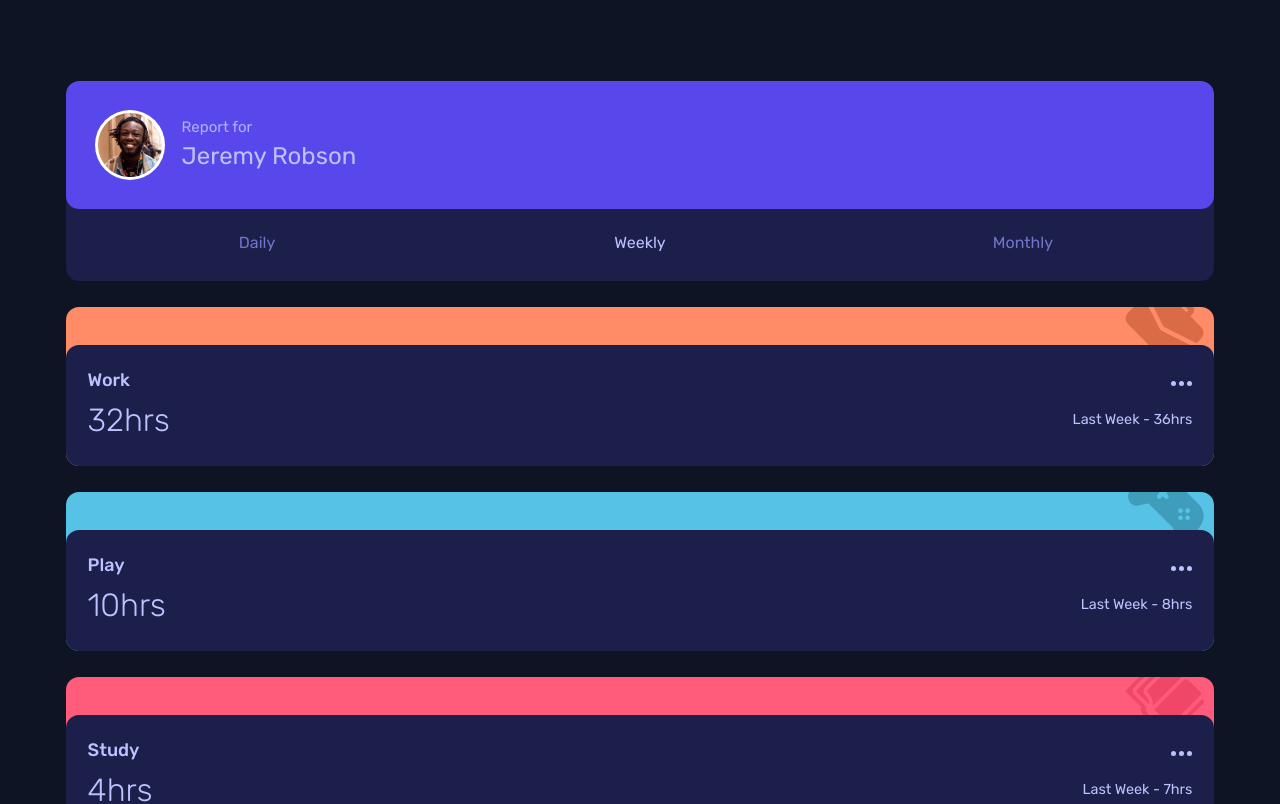
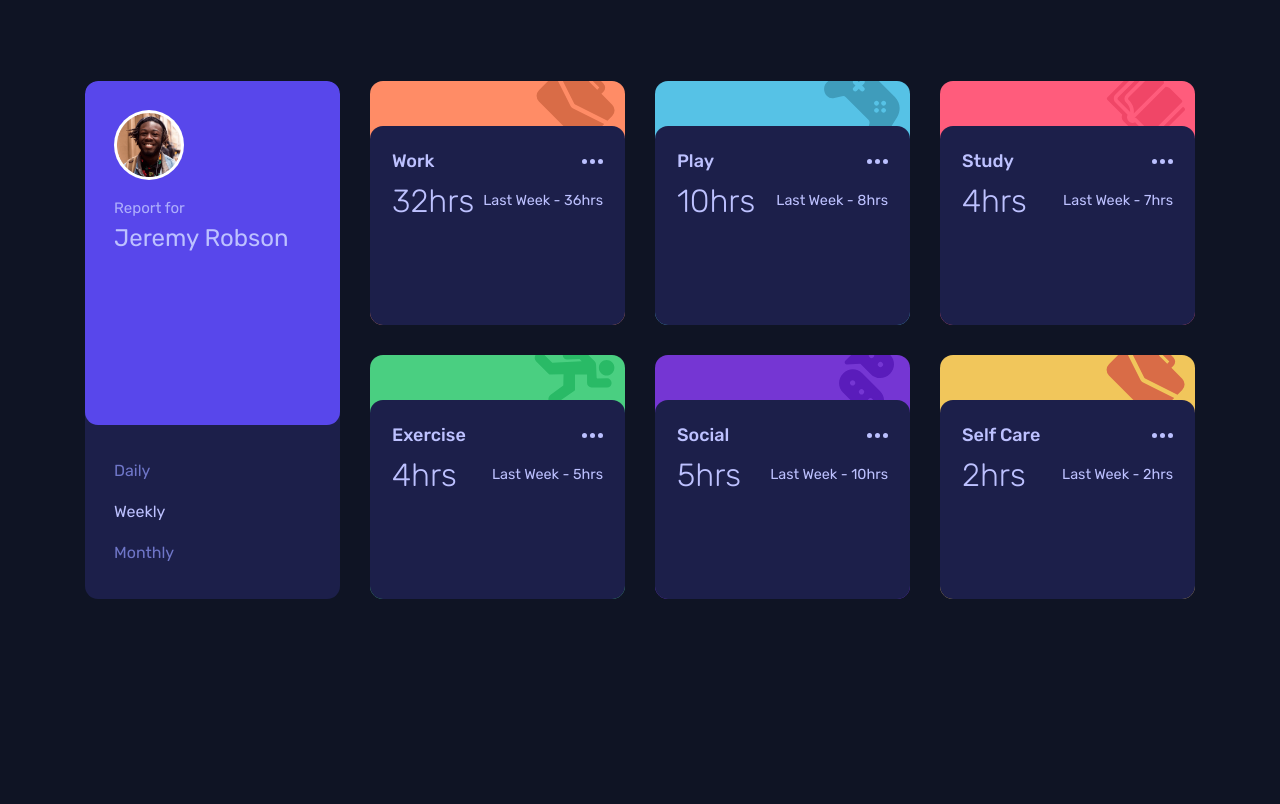
Before and after one commit to FarisPalayi/time-tracking-dashboard, a Vue app: page / in a window 1280 px wide. Shown: the top 804 px of the page. Built offline with nearby package versions, Linux system fonts and the light colour scheme.

Commit message:
💻 Create: Desktop first prototype

```diff
--- a/src/App.vue
+++ b/src/App.vue
@@ -11,6 +11,6 @@ import { data } from "./data/data";
   </main>
 </template>
 
-<style lang="scss">
-@use './assets/sass/global';
+<style lang="sass">
+@use './assets/sass/global'
 </style>
--- a/src/assets/sass/_abstracts.scss
+++ b/src/assets/sass/_abstracts.scss
@@ -11,7 +11,6 @@ $bold: 500;
 
 // other
 $bd-rs: 13px;
-$card-mobile-width: 91.173%;
 
 // font-family
 $font-primary: rubik, sans-serif;
@@ -47,10 +46,6 @@ $colors: (
   }
 }
 
-:root {
-  @include createCSSColorVariables($colors);
-}
-
 // function used to get nested values from a map
 @function map-deep-get($map, $keys...) {
   @each $key in $keys {
@@ -58,3 +53,9 @@ $colors: (
   }
   @return $map;
 }
+
+@mixin desktop() {
+  @media screen and (min-width: 920px) {
+    @content;
+  }
+}
--- a/src/assets/sass/global.sass
+++ b/src/assets/sass/global.sass
@@ -1,5 +1,14 @@
 @use './_reset'
 @use './abstracts' as a
+
+:root
+  @include a.createCSSColorVariables(a.$colors)
+  --card-mobile-width: 91.173%
+  --time-card-bg-img-height: 38px
+  @include a.desktop()
+    --card-mobile-width: 100%
+    --time-card-bg-img-height: 45px
+
 
 html
   font-size: 16px
@@ -10,16 +19,23 @@ html
 
 
 #app
-  padding: 10px
-  padding-top: 81px
+  padding: 81px 10px
+  padding-bottom: 60px
+  display: grid
+  place-items: center
 
 
 #app > main
-  display: flex
-  flex-direction: column
-  align-items: center
+  width: 100%
+  max-width: 1110px
+  display: grid
   justify-content: center
-  width: 100%
+  grid-template-columns: var(--card-mobile-width)
+  gap: 30px
+
+  @include a.desktop()
+    grid-template-columns: repeat(4, 255px)
+    grid-auto-rows: 244px
 
 
 h1
--- a/src/components/AvatarCard.vue
+++ b/src/components/AvatarCard.vue
@@ -24,9 +24,9 @@ section.user-card
       span Jeremy Robson
   .timeframes
     ul.timeframes-list
-      li.timeframes-item(@click="setActive") Daily
-      li.timeframes-item.active(@click="setActive") Weekly
-      li.timeframes-item(@click="setActive") Monthly
+      li.timeframes-item.grid-center(@click="setActive") Daily
+      li.timeframes-item.grid-center.active(@click="setActive") Weekly
+      li.timeframes-item.grid-center(@click="setActive") Monthly
 </template>
 
 <style scoped lang="sass">
@@ -37,12 +37,13 @@ $timeframe-section-min-height: 67px
 
 
 .user-card
-  width: a.$card-mobile-width
   min-height: 200px
   background-color: var(--clr-neutral-darkBlue)
   border-radius: a.$bd-rs
   overflow: hidden
-  margin-bottom: 26px
+
+  @include a.desktop()
+    grid-row: 1/3
 
 
 .avatar-wrapper
@@ -52,12 +53,16 @@ $timeframe-section-min-height: 67px
   padding: 29px
   background-color: var(--clr-primary-blue)
   border-radius: a.$bd-rs
+  gap: 17px
+
+  @include a.desktop()
+    flex-direction: column
+    align-items: flex-start
 
 
 .name
   display: flex
   flex-direction: column
-  padding-left: 17px
 
   > .small
     font-size: .94rem
@@ -85,14 +90,27 @@ $timeframe-section-min-height: 67px
   height: 100%
   min-height: $timeframe-section-min-height
 
+  @include a.desktop()
+    flex-direction: column
+    align-items: flex-start
+    padding: 25px 29px
+
+
+%menu-active
+  font-weight: 400
+  color: var(--clr-neutral-paleBlue)
+
 
 .timeframes-item
   flex-basis: 100%
   list-style: none
   text-align: center
   color: var(--clr-neutral-desaturatedBlue)
+  transition: all 200ms
+
+  &:hover
+    @extend %menu-active
 
   &.active
-    font-weight: 400
-    color: var(--clr-neutral-paleBlue)
+    @extend %menu-active
 </style>
--- a/src/components/TimeCard.vue
+++ b/src/components/TimeCard.vue
@@ -21,6 +21,8 @@ export interface IData {
 const props = defineProps<{
   data: IData;
 }>();
+
+type timeFrame = "Daily" | "Weekly" | "Monthly";
 </script>
 
 <template lang="pug">
@@ -49,7 +51,7 @@ $primaryColors: a.map-deep-get(a.$colors, "primary")
     background-color: $color
 
 
-// Dynamically add background-image file path in user-card ::before pseudo-element
+// Dynamically add background-image file path in user-card's ::before pseudo-element
 $time-card-bg-svgs: "work", "play", "study", "exercise", "social"
 
 @each $img-name in $time-card-bg-svgs
@@ -60,16 +62,11 @@ $time-card-bg-svgs: "work", "play", "study", "exercise", "social"
       background-image: url(#{$defaultPath}/icon-#{$img-name}.svg)
 
 
-$time-card-bg-img-height: 38px
-
-
 .time-card
   position: relative
-  width: a.$card-mobile-width
-  padding-top: $time-card-bg-img-height
+  padding-top: var(--time-card-bg-img-height)
   border-radius: a.$bd-rs
   background-color: var(--clr-primary-softRed)
-  margin-bottom: 26px
   overflow: hidden
 
   &::before
@@ -77,7 +74,7 @@ $time-card-bg-img-height: 38px
     position: absolute
     top: 0
     width: 100%
-    height: $time-card-bg-img-height
+    height: var(--time-card-bg-img-height)
     background: url(../assets/images/icon-work.svg) no-repeat right 10px center
 
 
@@ -86,6 +83,10 @@ $time-card-bg-img-height: 38px
   padding: 22px
   background-color: var(--clr-neutral-darkBlue)
   border-radius: a.$bd-rs a.$bd-rs 0 0
+  transition: all 250ms
+
+  &:hover
+    background-color: #34397B
 
 
 .time-card-title-wrapper
@@ -103,6 +104,14 @@ $time-card-bg-img-height: 38px
 
 .ellipsis
   all: unset
+  cursor: pointer
+
+  &:focus-visible
+    outline: solid 1.5px currentColor
+    outline-offset: 6px
+
+  > svg
+    display: block
 
 
 .time-section
```
